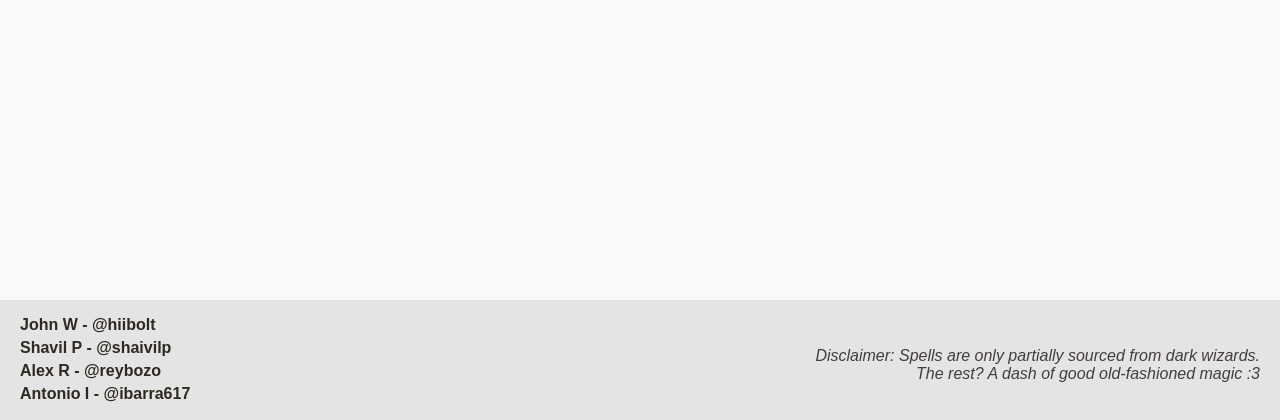
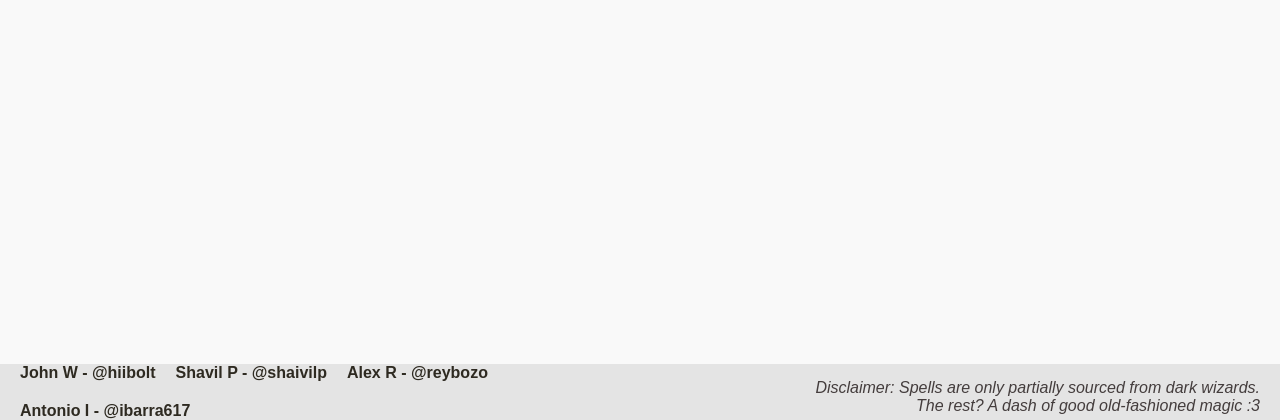
Before and after one commit to hiibolt/spells_r_us, a PHP site: page /cart.php in a window 1280 px wide. Shown: the part 380-800 px from the top of the page. Run offline with PHP 8.4, Linux system fonts and the light colour scheme; the visitor is signed in with stand-in values (Sample User, id 1); data that the repository does not hold is empty; a stand-in replaces the project's code that opens the database connection.

Commit message:
fix: fixed footer spacing and made the names horizontial

```diff
--- a/footer.php
+++ b/footer.php
@@ -3,11 +3,10 @@
         position: absolute;
         left: 0;
         bottom: 0;
-        height: 120px;
         width: calc(100% - 40px);
-        background-color:rgb(228, 228, 228);
+        background-color: rgb(228, 228, 228);
         color: white;
-        padding: 20px 0;
+        padding: 10px 0;
         font-family: 'Arial', sans-serif;
         text-align: center;
     }
@@ -15,48 +14,59 @@
     .site-footer {
         padding: 0px 20px;
     }
+
     .footer-content {
         display: flex;
         justify-content: space-between;
         align-items: center;
         flex-wrap: wrap;
     }
+
     .authors {
         text-align: left;
         flex: 1;
     }
-    .authors h3 {
-        margin-bottom: 10px;
-        font-size: 1.5rem;
-        font-weight: bold;
-    }
+
     .authors ul {
         list-style-type: none;
         padding: 0;
+        margin: 0;
+        display: flex;
+        gap: 20px;
+        flex-wrap: wrap;
+        align-items: center;
     }
+
     .authors li {
-        margin-bottom: 5px;
+        margin-bottom: 0;
     }
+
     .authors a {
-        color:rgb(46, 42, 33);
+        color: rgb(46, 42, 33);
         text-decoration: none;
         font-weight: 600;
+        font-size: 1rem;
     }
+
     .authors a:hover {
         text-decoration: underline;
     }
+
     .disclaimer {
         font-size: 1rem;
         margin-top: 10px;
-        color:rgb(68, 61, 61);
+        color: rgb(68, 61, 61);
         flex: 1;
         text-align: right;
     }
+
     .disclaimer p {
         font-style: italic;
         font-weight: 300;
+        margin: 0;
     }
 </style>
+
 <footer class="site-footer">
     <div class="footer-content">
         <div class="authors">
```
